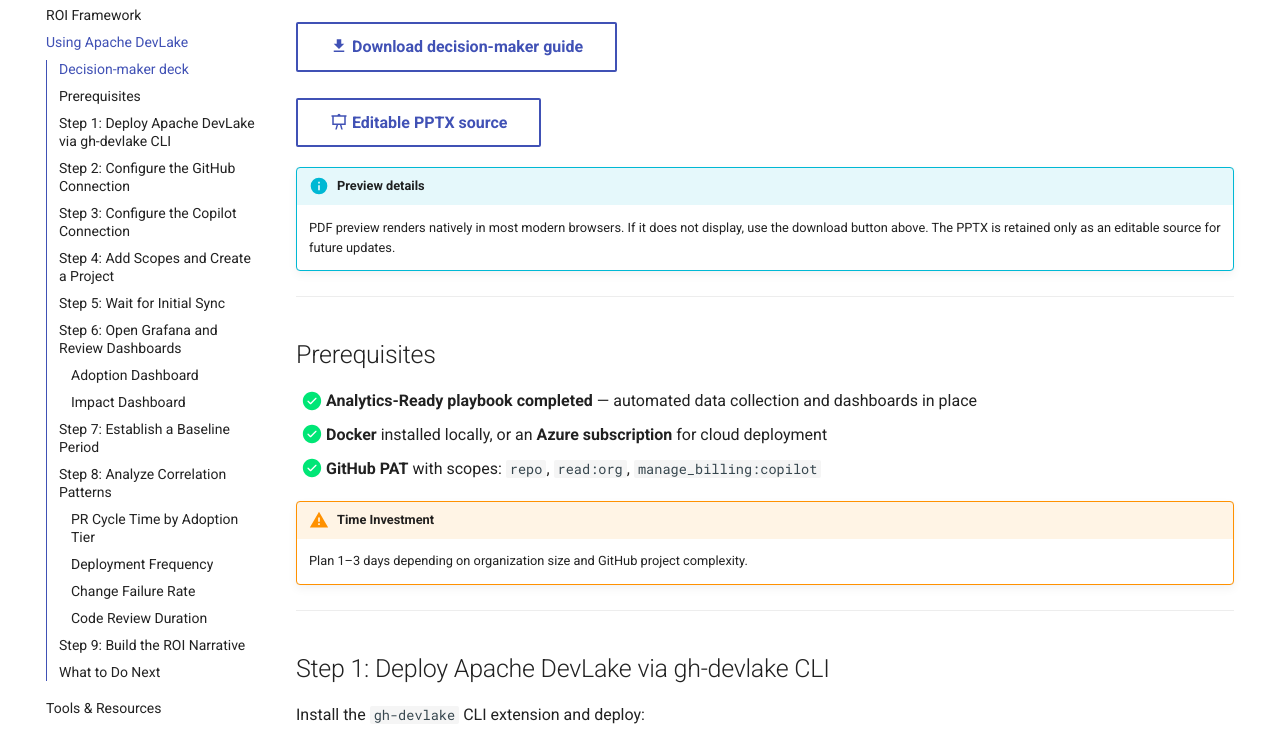
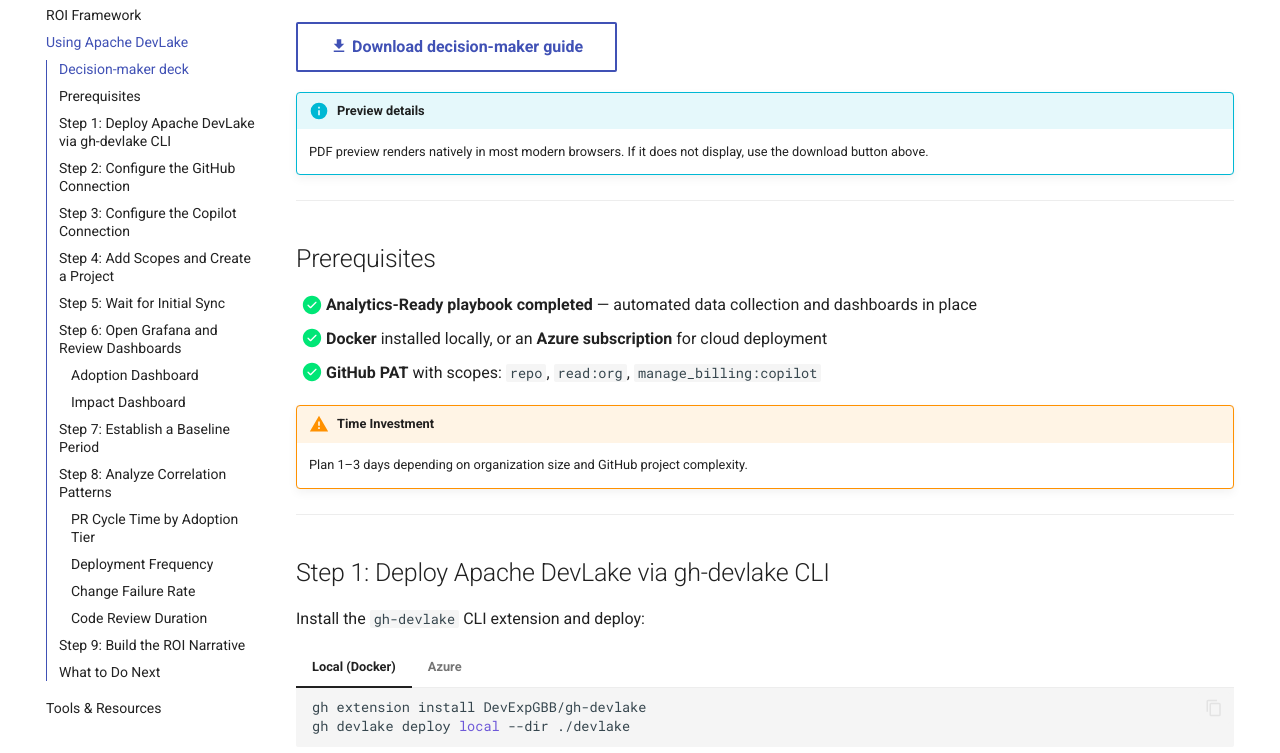
Before and after one commit to DevExpGbb/copilot-metrics-roi-toolkit, an MkDocs documentation site: the page built from docs/impact/apache-devlake.md, in a window 1280 px wide and 900 px high, scrolled down 1038 px, cut to the strip 147-900 px from the top of the window. Built offline with MkDocs 1.6.1 and Material for MkDocs 9.7.7, drawn with Linux system fonts in a browser that asks for light colours; comment, search, counter and statistics services are not loaded.

Commit message:
Fix DevLake PDF embed path
Use the generated-page relative path for the iframe so the PDF preview resolves correctly, and remove the unused PPTX link from the page.

Co-authored-by: Copilot <223556219+Copilot@users.noreply.github.com>

```diff
--- a/docs/impact/apache-devlake.md
+++ b/docs/impact/apache-devlake.md
@@ -13,7 +13,7 @@ This playbook shows one implementation path: deploy **Apache DevLake** with the
 
 <div class="artifact-preview" markdown>
 <iframe
-  src="../assets/devlake-decision-makers-guide.pdf"
+  src="../../assets/devlake-decision-makers-guide.pdf"
   width="100%"
   height="600"
   frameborder="0"
@@ -21,12 +21,10 @@ This playbook shows one implementation path: deploy **Apache DevLake** with the
 </iframe>
 
 [:material-download: Download decision-maker guide](../assets/devlake-decision-makers-guide.pdf){ .md-button }
-
-[:material-presentation: Editable PPTX source](../assets/devlake-decision-makers-guide.pptx){ .md-button .md-button--secondary }
 </div>
 
 !!! info "Preview details"
-    PDF preview renders natively in most modern browsers. If it does not display, use the download button above. The PPTX is retained only as an editable source for future updates.
+    PDF preview renders natively in most modern browsers. If it does not display, use the download button above.
 
 ---
 
```
